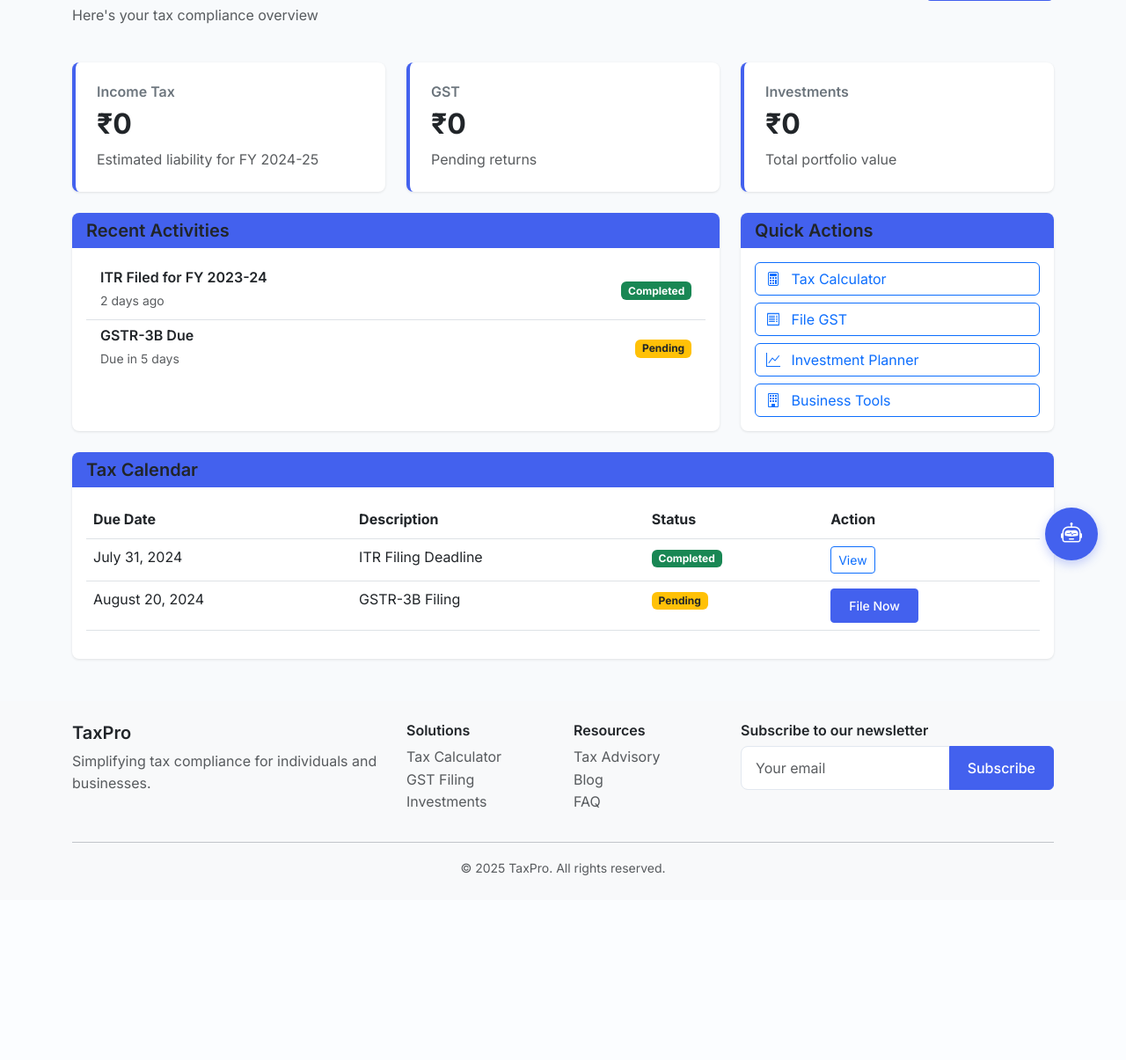
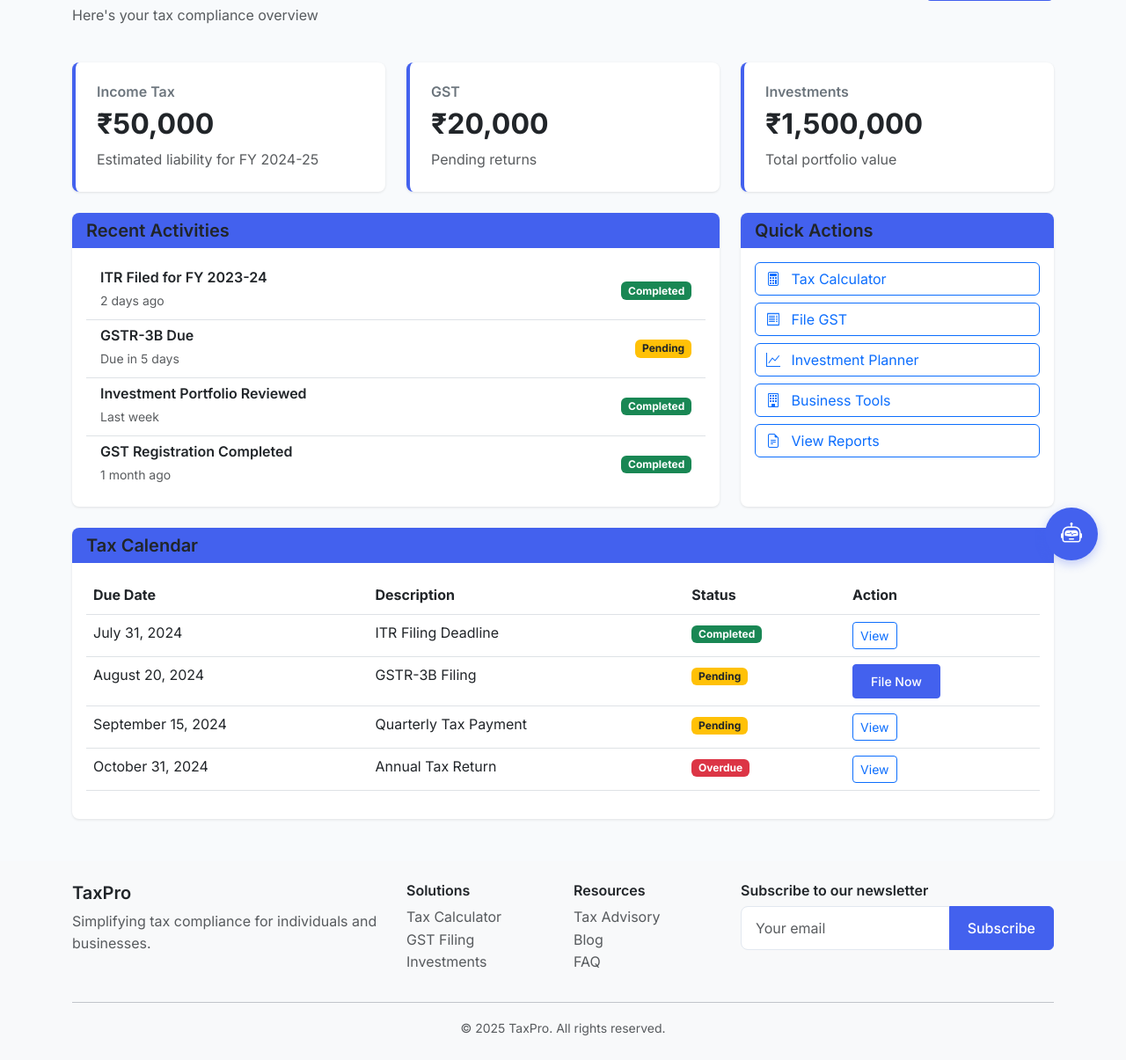
Before and after one commit to mkhekare/ITR_Bot, a Flask app: page /dashboard in a window 1280 px wide. Shown: the part 131-1336 px from the top of the page at 88% size. Before the commit the page ends 1126 px from the top, so only its background shows below. Run offline with Flask 3, Linux system fonts and the light colour scheme.

Commit message:
Update templates/dashboard.html

```diff
--- a/templates/dashboard.html
+++ b/templates/dashboard.html
@@ -21,7 +21,7 @@
         <div class="card dashboard-card h-100">
             <div class="card-body">
                 <h5>Income Tax</h5>
-                <h2>₹0</h2>
+                <h2>₹50,000</h2>
                 <p class="text-muted mb-0">Estimated liability for FY 2024-25</p>
             </div>
         </div>
@@ -30,7 +30,7 @@
         <div class="card dashboard-card h-100">
             <div class="card-body">
                 <h5>GST</h5>
-                <h2>₹0</h2>
+                <h2>₹20,000</h2>
                 <p class="text-muted mb-0">Pending returns</p>
             </div>
         </div>
@@ -39,7 +39,7 @@
         <div class="card dashboard-card h-100">
             <div class="card-body">
                 <h5>Investments</h5>
-                <h2>₹0</h2>
+                <h2>₹1,500,000</h2>
                 <p class="text-muted mb-0">Total portfolio value</p>
             </div>
         </div>
@@ -68,6 +68,20 @@
                         </div>
                         <span class="badge bg-warning text-dark">Pending</span>
                     </div>
+                    <div class="list-group-item d-flex justify-content-between align-items-center">
+                        <div>
+                            <h6 class="mb-1">Investment Portfolio Reviewed</h6>
+                            <small class="text-muted">Last week</small>
+                        </div>
+                        <span class="badge bg-success">Completed</span>
+                    </div>
+                    <div class="list-group-item d-flex justify-content-between align-items-center">
+                        <div>
+                            <h6 class="mb-1">GST Registration Completed</h6>
+                            <small class="text-muted">1 month ago</small>
+                        </div>
+                        <span class="badge bg-success">Completed</span>
+                    </div>
                 </div>
             </div>
         </div>
@@ -90,6 +104,9 @@
                     </a>
                     <a href="/business" class="btn btn-outline-primary text-start">
                         <i class="bi bi-building me-2"></i> Business Tools
+                    </a>
+                    <a href="/reports" class="btn btn-outline-primary text-start">
+                        <i class="bi bi-file-earmark-text me-2"></i> View Reports
                     </a>
                 </div>
             </div>
@@ -127,6 +144,18 @@
                                 <td><span class="badge bg-warning text-dark">Pending</span></td>
                                 <td><a href="/gst" class="btn btn-sm btn-primary">File Now</a></td>
                             </tr>
+                            <tr>
+                                <td>September 15, 2024</td>
+                                <td>Quarterly Tax Payment</td>
+                                <td><span class="badge bg-warning text-dark">Pending</span></td>
+                                <td><a href="#" class="btn btn-sm btn-outline-primary">View</a></td>
+                            </tr>
+                            <tr>
+                                <td>October 31, 2024</td>
+                                <td>Annual Tax Return</td>
+                                <td><span class="badge bg-danger">Overdue</span></td>
+                                <td><a href="#" class="btn btn-sm btn-outline-primary">View</a></td>
+                            </tr>
                         </tbody>
                     </table>
                 </div>
```
